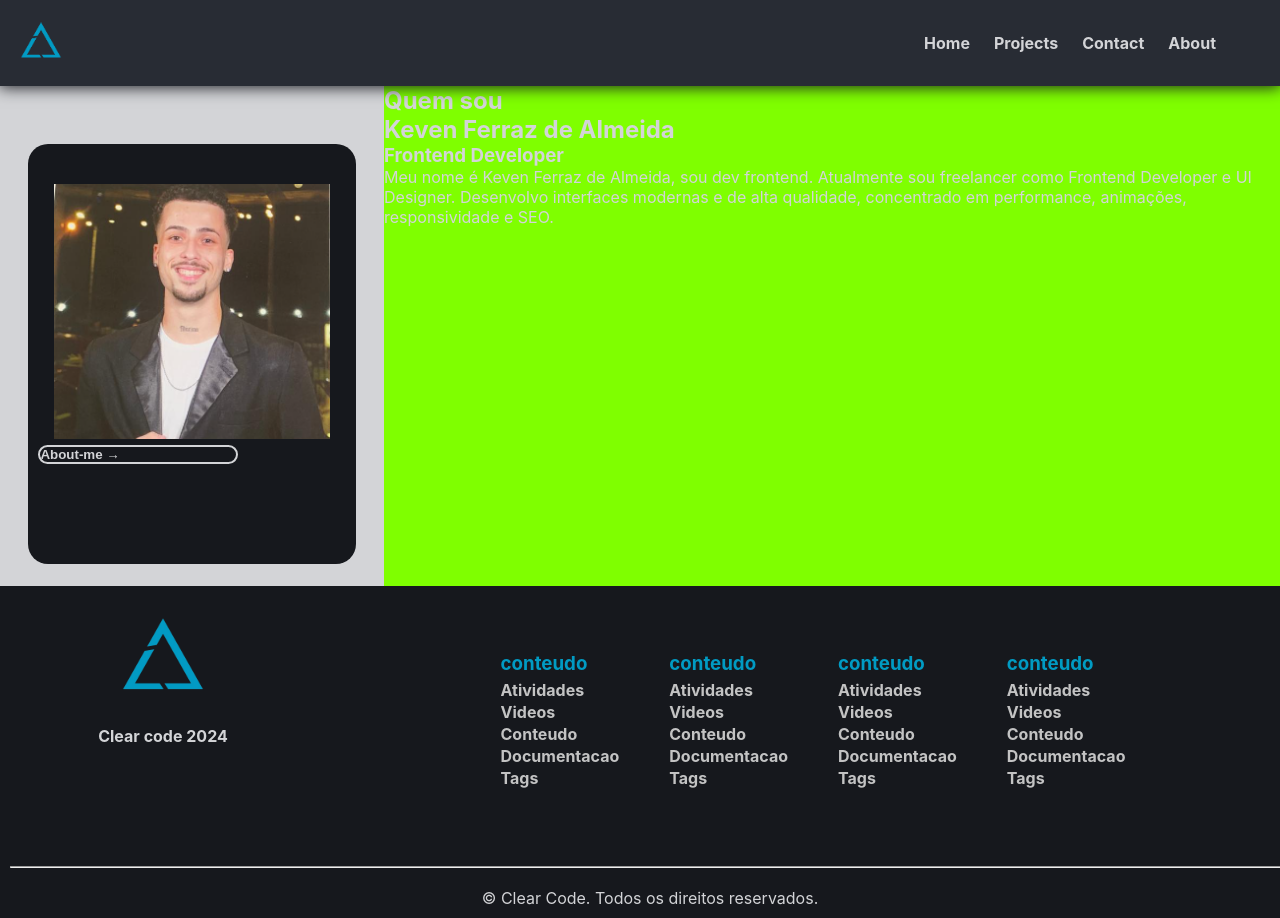
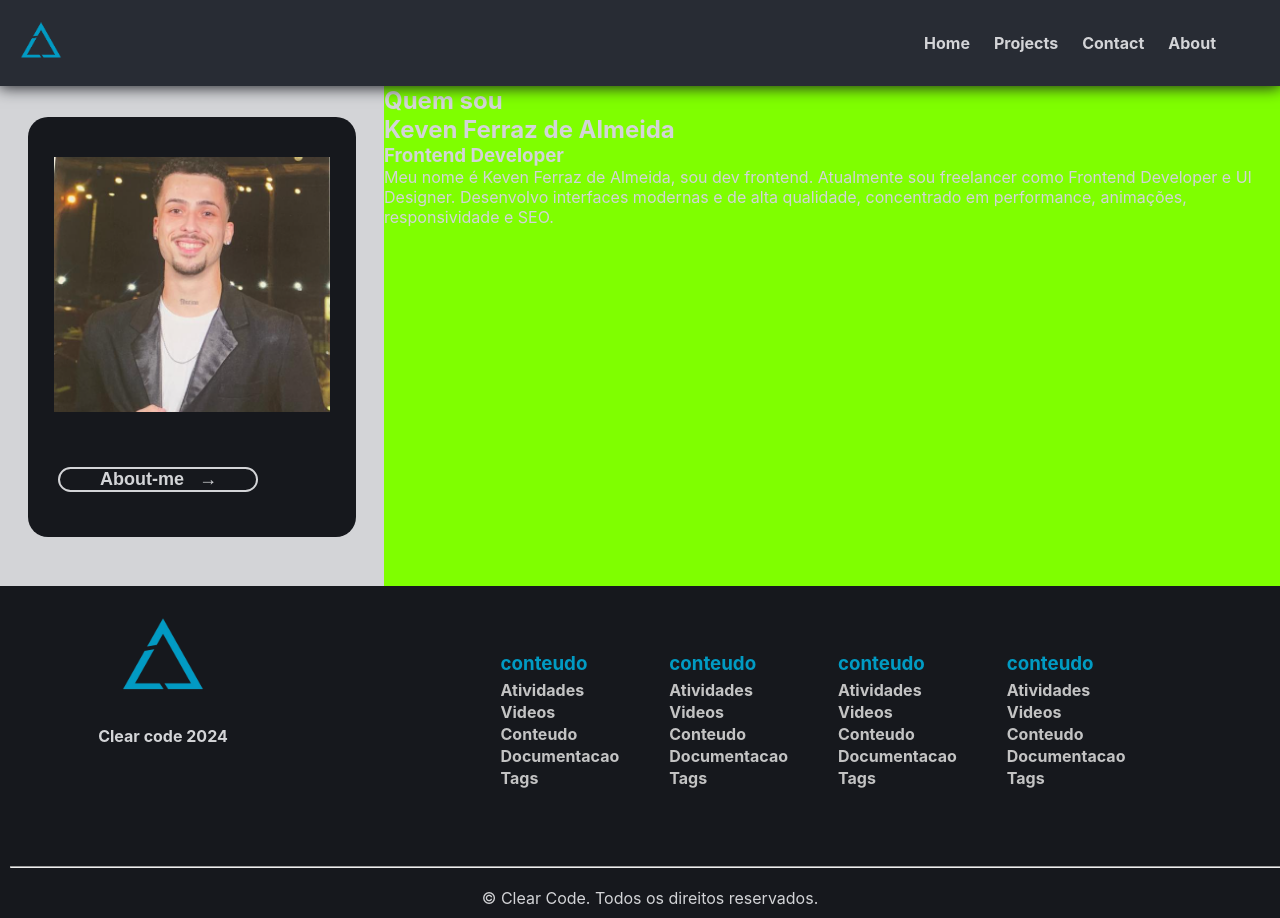
Before and after one commit to KevenFerraz08/Portifolio., a React (Create React App) app in the folder portifolio/: page / in a window 1280 px wide. Built offline with nearby package versions, Linux system fonts and the light colour scheme.

Commit message:
ajusted  conteiner-image e image button

```diff
--- a/portifolio/src/components/Section-me/Section.css
+++ b/portifolio/src/components/Section-me/Section.css
@@ -28,7 +28,7 @@ section{
     width: 80%;
     height: 80%;
     background-color: #16181D;
-    margin: 15% auto;
+    margin: 8% auto;
     border-radius: 20px;
     padding:10px;
 }
@@ -44,8 +44,10 @@ section{
     border-color: var(--text-comum);
     border-radius:20px;
     background-color:var(--section-color);
-    text-align:left;
     font-weight: bolder;
+    margin-top: 10%;
+    margin-left: 20px;
+    font-size: 18px;
 }
 .container-informations{
     float: right;
--- a/portifolio/src/components/Section-me/index.jsx
+++ b/portifolio/src/components/Section-me/index.jsx
@@ -8,7 +8,8 @@ const Section = () => {
                 <div className="container-image">
                     <div className="image">
                         <center><img src={foto} alt="Foto" className='foto'/></center>
-                        <button className="button">About-me&nbsp;&rarr;</button>
+                        <br/>
+                        <button className="button">About-me&nbsp;&nbsp;&nbsp;&rarr;</button>
                     </div>
                 </div>
                 <div className="container-informations">
```
